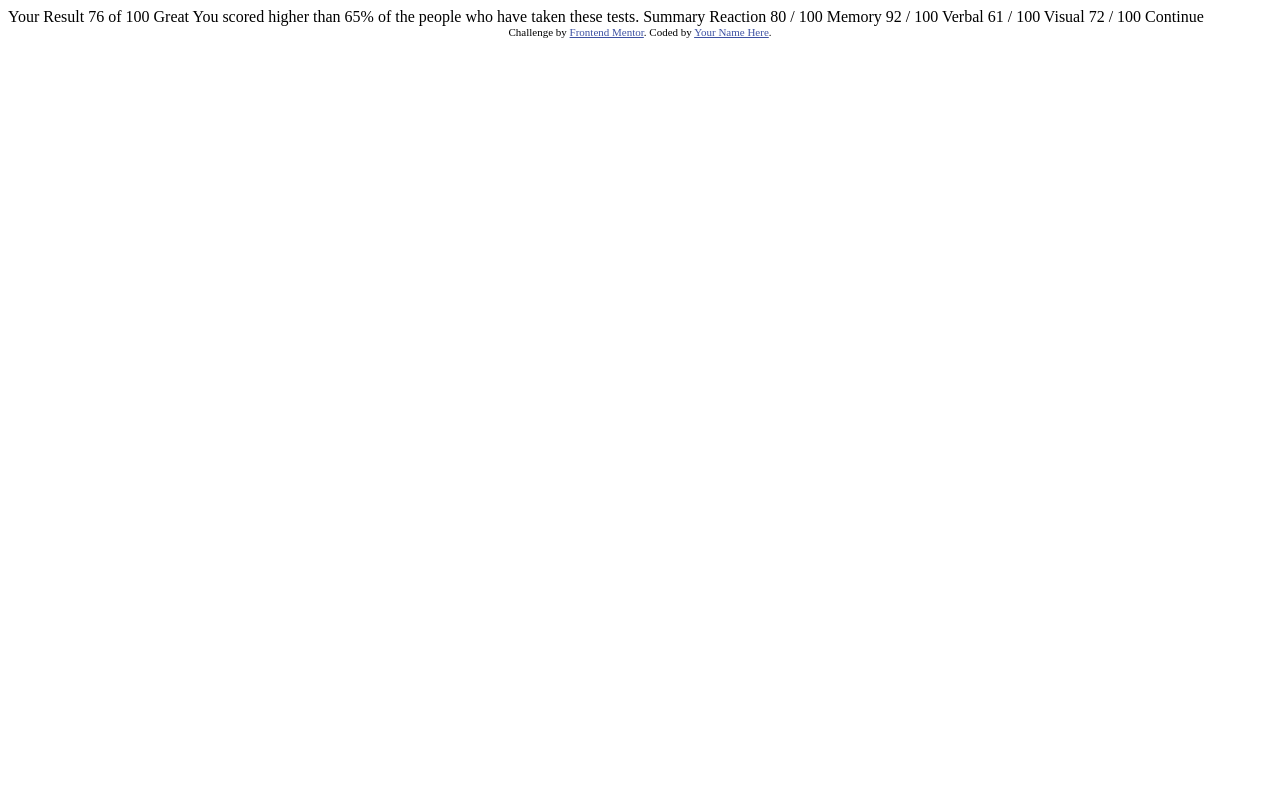
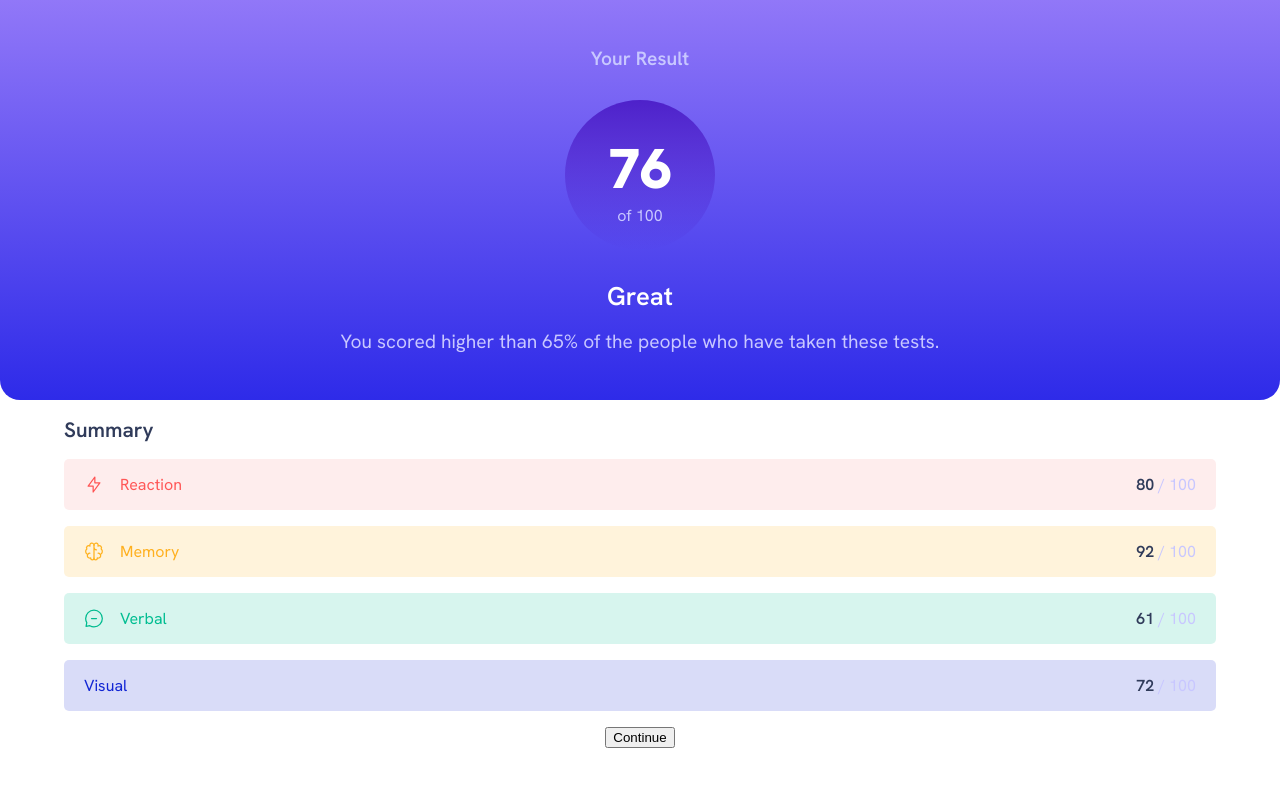
Before and after one commit to eadq001/results-summary-component-main, a plain HTML site: page index.html in a window 1280 px wide. Drawn offline with Linux system fonts and the light colour scheme.

Commit message:
finishing touch

```diff
--- a/index.html
+++ b/index.html
@@ -1,47 +1,74 @@
 <!DOCTYPE html>
 <html lang="en">
+
 <head>
   <meta charset="UTF-8">
-  <meta name="viewport" content="width=device-width, initial-scale=1.0"> <!-- displays site properly based on user's device -->
+  <meta name="viewport" content="width=device-width, initial-scale=1.0">
+  <!-- displays site properly based on user's device -->
 
   <link rel="icon" type="image/png" sizes="32x32" href="./assets/images/favicon-32x32.png">
+  <link rel="preconnect" href="https://fonts.googleapis.com">
+  <link rel="preconnect" href="https://fonts.gstatic.com" crossorigin>
+  <link
+    href="https://fonts.googleapis.com/css2?family=Barlow+Semi+Condensed:ital,wght@0,100;0,200;0,300;0,400;0,500;0,600;0,700;0,800;0,900;1,100;1,200;1,300;1,400;1,500;1,600;1,700;1,800;1,900&family=Hanken+Grotesk:ital,wght@0,100..900;1,100..900&display=swap"
+    rel="stylesheet">
+  <link rel="stylesheet" href="styles.css">
 
   <title>Frontend Mentor | Results summary component</title>
 
   <!-- Feel free to remove these styles or customise in your own stylesheet 👍 -->
   <style>
-    .attribution { font-size: 11px; text-align: center; }
-    .attribution a { color: hsl(228, 45%, 44%); }
+    .attribution {
+      font-size: 11px;
+      text-align: center;
+    }
+
+    .attribution a {
+      color: hsl(228, 45%, 44%);
+    }
   </style>
 </head>
+
 <body>
 
-  Your Result
-  76
-  of 100
+  <main class="flow-space">
+    <article class="result">
+      <div class="result__word-heading">Your Result</div>
+      <div class="result__number">
+        <span class="large__number">76</span><br>
+        <span class="small__number">of 100</span>
+      </div>
+      <div class="result__words flow-space">
+        <div class="result__word-praise-1">Great</div>
+        <div class="result__word-praise-2">You scored higher than 65% of the people who have taken these tests.</div>
+      </div>
+    </article>
 
-  Great
-  You scored higher than 65% of the people who have taken these tests.
+    <article class="summary flow-space">
+      <div class="summary__word">Summary</div>
+      <div class="categories">
 
-  Summary
+        <div class="category__score light--red">
+          <span class="category"><img src="assets/images/icon-reaction.svg" alt="reaction">Reaction</span>
+          <span class="score"><span class="bold">80 </span><span class="light">/ 100</span></span>
+        </div>
 
-  Reaction
-  80 / 100
+        <div class="category__score orange--yellow">
+          <span class="category"><img src="assets/images/icon-memory.svg" alt="">Memory</span>
+          <span class="score"><span class="bold">92 </span><span class="light">/ 100</span></span>
+        </div>
+        <div class="category__score green--teal">
+          <span class="category"><img src="assets/images/icon-verbal.svg" alt="">Verbal</span>
+          <span class="score"><span class="bold">61</span> <span class="light">/ 100</span></span>
+        </div>
+        <div class="category__score cobalt--blue">
+          <span class="category">Visual</span>
+          <span class="score"><span class="bold">72 </span><span class="light">/ 100</span></span>
+        </div>
+        <button class="btn">Continue</button>
+      </div>
+    </article>
+  </main>
+</body>
 
-  Memory
-  92 / 100
-
-  Verbal
-  61 / 100
-
-  Visual
-  72 / 100
-
-  Continue
-
-  <div class="attribution">
-    Challenge by <a href="https://www.frontendmentor.io?ref=challenge" target="_blank">Frontend Mentor</a>.
-    Coded by <a href="#">Your Name Here</a>.
-  </div>
-</body>
 </html>
--- /dev/null
+++ b/styles.css
@@ -0,0 +1,133 @@
+*, *::before, *::after {
+    box-sizing: border-box;
+}
+
+body {
+    margin: 0;
+}
+
+main {
+    height: 100vh;
+    display: grid;
+    grid-template-columns: 1fr;
+    grid-template-rows: 50%;
+    margin: 0 auto;
+    color: white;
+    text-align: center;
+    font-family: "Hanken Grotesk", sans-serif;
+}
+
+
+.flow-space > * + * {
+    margin-top: 1rem;
+}
+
+.result__word-heading {
+    font-weight: 600;
+}
+
+.result {
+    display: flex;
+    flex-direction: column;
+    align-items: center;
+    justify-content: space-around;
+    padding:2rem;
+    background-color:hsl(241, 81%, 54%) ;
+    background-image: linear-gradient(0deg, hsl(241, 81%, 54%), hsl(252, 90%, 72%));
+    border-bottom-left-radius: 20px;
+    border-bottom-right-radius: 20px;
+}
+
+.result__number {
+    height: 150px;
+    width: 150px;
+    border-radius: 100%;
+    padding: 2rem 0;
+    background-image: linear-gradient(180deg,hsla(256, 72%, 46%, 1), hsla(241, 72%, 46%, 0) );
+}
+
+.result__word-praise-1 {
+    font-weight: 600;
+    font-size: 1.6rem;
+}
+
+.result__word-heading, .result__word-praise-2 {
+    font-size: 1.2rem;
+    color: hsl(241, 100%, 89%);
+}
+
+.large__number {
+    font-weight: 900;
+    font-size: 3.5rem;
+}
+
+.small__number {
+    color: hsl(241, 100%, 89%);
+}
+
+.summary {
+    width: 90%;
+    margin: 0 auto;
+}
+
+.summary__word {
+    padding-top: 1rem;
+    font-size: 1.3rem;
+    font-weight: 600;
+    color: hsl(224, 30%, 27%);
+    text-align: left;
+}
+
+.categories {
+    display: flex;
+    flex-direction: column;
+    align-items: center;
+    gap: 1rem;
+}
+
+.category__score {
+    padding: 15px 20px;
+    border-radius: 5px;
+}
+
+.category__score {
+    color: black;
+    width: 100%;
+    display: flex;
+    justify-content: space-between;
+}
+
+.category {
+    display: flex;
+    gap: 1rem;
+}
+
+.light--red {
+    background-color: hsla(0, 87%, 76%, 0.155);
+    color: hsl(0, 100%, 67%);
+}
+
+
+.orange--yellow {
+    background-color:hsla(39, 100%, 56%, 0.155) ;
+    color:  hsl(39, 100%, 56%);
+}
+
+.green--teal {
+    background-color:hsl(166, 100%, 37%, 0.155) ;
+    color: hsl(166, 100%, 37%);
+}
+
+.cobalt--blue {
+    background-color: hsl(234, 85%, 45%, 0.155);
+    color: hsl(234, 85%, 45%);
+}
+
+.bold {
+    font-weight: 600;
+    color: hsl(224, 30%, 27%);
+}
+
+.light {
+    color: hsl(241, 100%, 89%);
+}
```
